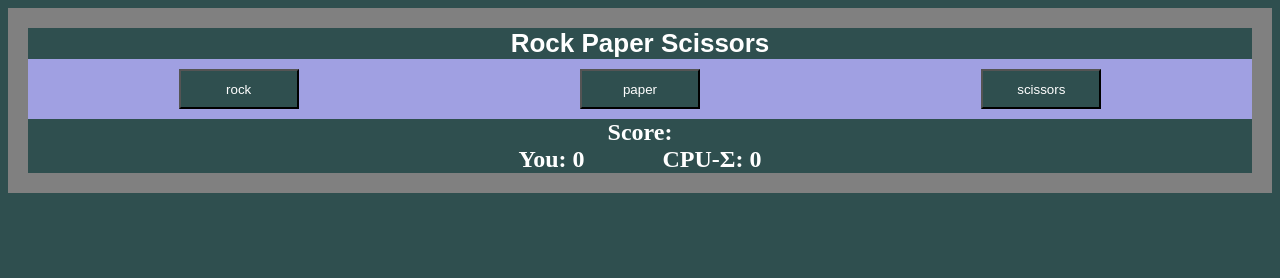
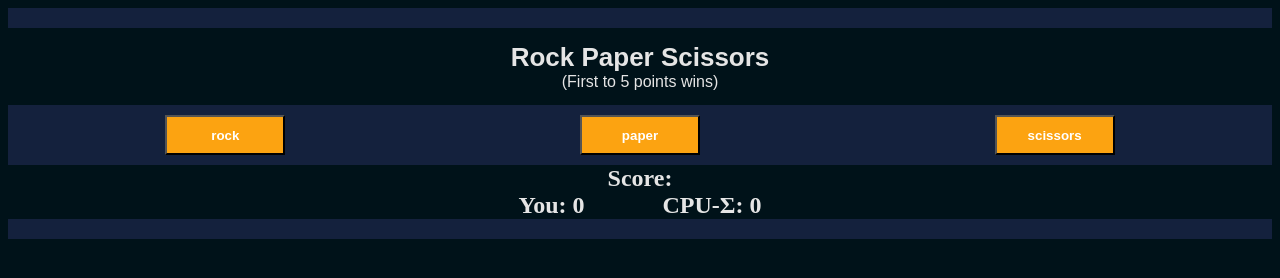
Before and after one commit to Croixed/rock-paper-scissors, a plain HTML site: page index.html in a window 1280 px wide. Drawn offline with Linux system fonts and the light colour scheme.

Commit message:
updated colors

```diff
--- a/index.html
+++ b/index.html
@@ -13,6 +13,7 @@
   <div class="content">
     <div class="title-card">
       <div class="title">Rock Paper Scissors</div>
+      <div class="title-text">(First to 5 points wins)</div>
     </div>
     <div class="button-container">
       <button class="rock">rock</button>
--- a/style.css
+++ b/style.css
@@ -1,6 +1,10 @@
 * {
-  background-color: darkslategray;
-  color: white;
+  background-color: #001219;
+  color: #e5e5e5;
+}
+
+.title-card {
+  padding: 14px;
 }
 
 .title {
@@ -10,25 +14,32 @@
   font-weight: bold;
 }
 
+.title-text {
+  text-align: center;
+  font-family: sans-serif;
+}
+
 .content {
-  background-color: gray;
+  background-color: #14213d;
   display: flex;
   flex-direction: column;
-  padding: 20px;
+  padding: 20px 0px;
 }
 
 .button-container {
   flex-grow: 1;
-
   display: flex;
   justify-content: space-around;
-  background-color: rgb(160, 160, 226);
+  background-color: #14213d;
   padding: 10px;
 }
 
 button {
   width: 120px;
   height: 40px;
+  background-color: #fca311;
+  color: white;
+  font-weight: bold;
 }
 
 .score-title,
```
